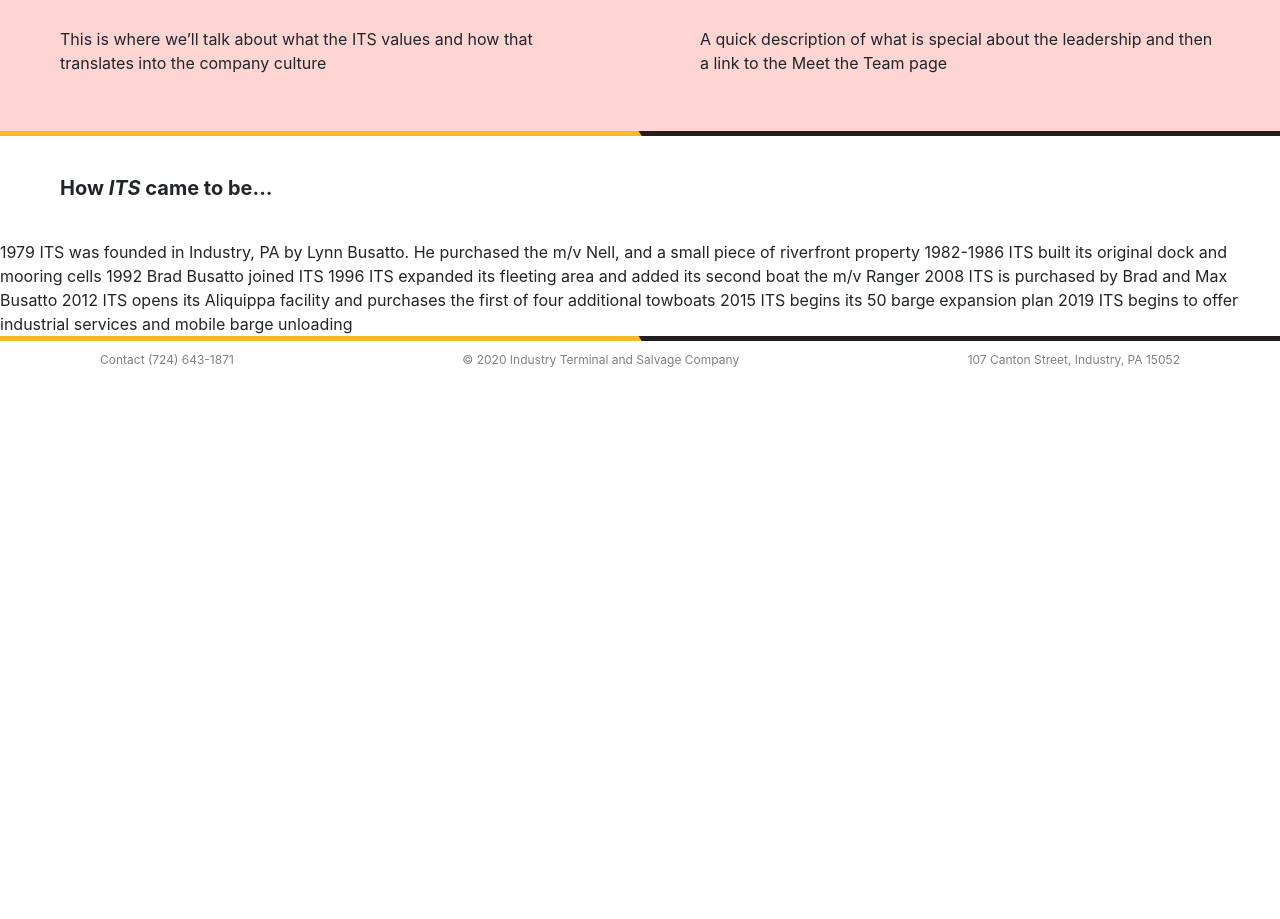
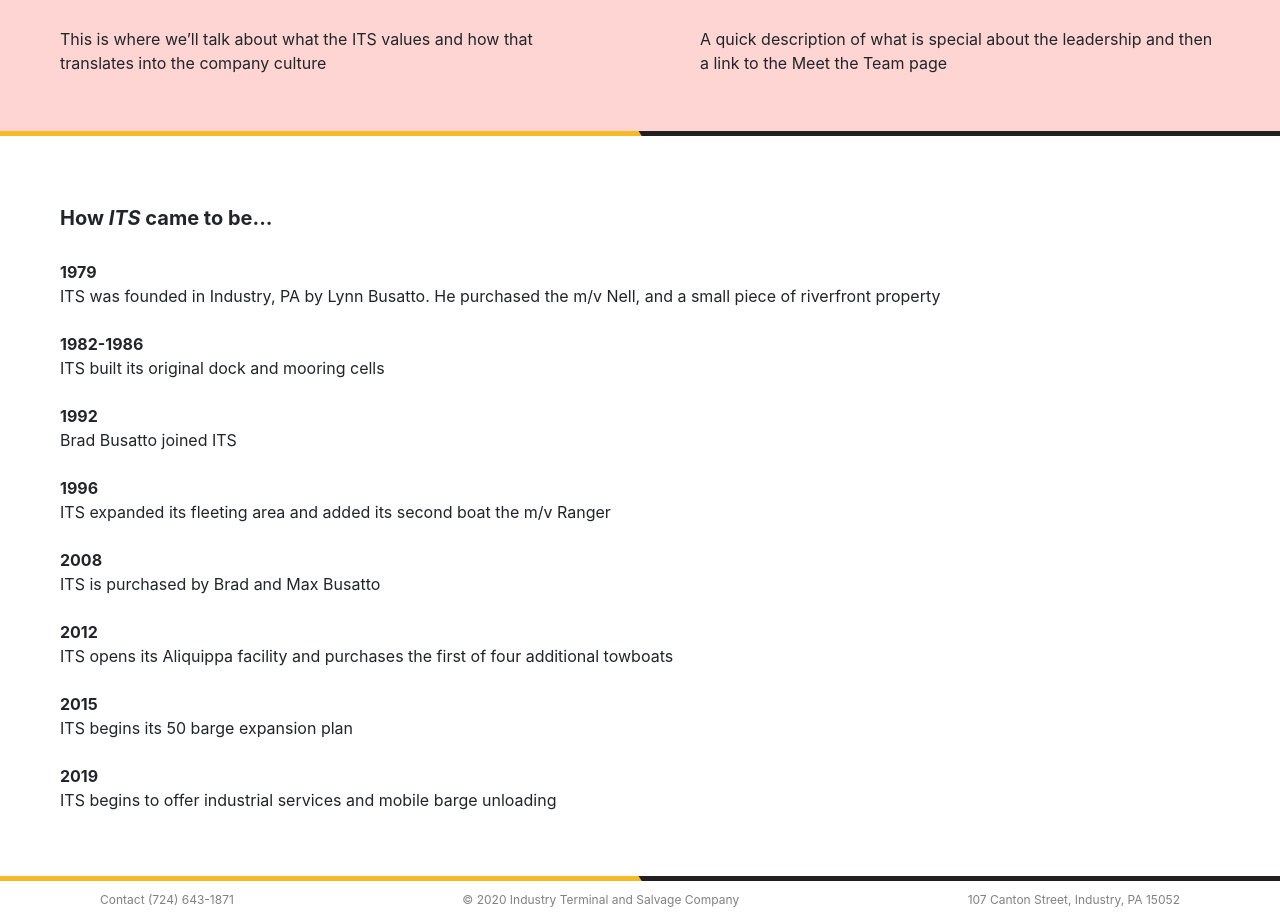
Before and after one commit to alex-bellomo/salvage, a plain HTML site: page about.html in a window 1280 px wide. Shown: the part 1069-1988 px from the top of the page. Before the commit the page ends 1448 px from the top, so only its background shows below. Drawn offline with nearby package versions, Linux system fonts and the light colour scheme.

Commit message:
timeline first pass

```diff
--- a/about.html
+++ b/about.html
@@ -86,25 +86,25 @@
     </div>
     <div class="divider"><img alt="Divider" src="./assets/divider.png"/></div>
     <div id="second-boxes" class="container-fluid boxes-container">
-        <div class="row content-boxes">
+        <div class="content-boxes" id="timeline-box">
             <div class="header">
                 <h5><strong>How <i>ITS</i> came to be...</strong></h5>
             </div>
-            1979 ITS was founded in Industry, PA by Lynn Busatto.   He purchased the m/v Nell, and a small piece of riverfront property
+            <span>1979</span><br/> ITS was founded in Industry, PA by Lynn Busatto. He purchased the m/v Nell, and a small piece of riverfront property<br/><br/>
 
-            1982-1986 ITS built its original dock and mooring cells
+            <span>1982-1986</span><br/> ITS built its original dock and mooring cells<br/><br/>
 
-            1992 Brad Busatto joined ITS
+            <span>1992</span><br/> Brad Busatto joined ITS<br/><br/>
 
-            1996 ITS expanded its fleeting area and added its second boat the m/v Ranger
+            <span>1996</span><br/> ITS expanded its fleeting area and added its second boat the m/v Ranger<br/><br/>
 
-            2008 ITS is purchased by Brad and Max Busatto
+            <span>2008</span><br/> ITS is purchased by Brad and Max Busatto<br/><br/>
 
-            2012  ITS opens its Aliquippa facility and purchases the first of four additional towboats
+            <span>2012</span><br/> ITS opens its Aliquippa facility and purchases the first of four additional towboats<br/><br/>
 
-            2015 ITS begins its 50 barge expansion plan
+            <span>2015</span><br/> ITS begins its 50 barge expansion plan<br/><br/>
 
-            2019 ITS begins to offer industrial services and mobile barge unloading
+            <span>2019</span><br/> ITS begins to offer industrial services and mobile barge unloading<br/><br/>
         </div>
     </div>
     <div class="divider"><img alt="Divider" src="./assets/divider.png"/></div>
--- a/assets/css/about.scss
+++ b/assets/css/about.scss
@@ -4,3 +4,16 @@
         margin-top: auto;
     }
 }
+
+#timeline-box {
+    padding: 40px 60px;
+
+    .header {
+        padding: 30px 0;
+    }
+
+    span {
+        font-weight: bold;
+        padding-right: 20px;
+    }
+}
--- a/assets/css/family.scss
+++ b/assets/css/family.scss
@@ -17,12 +17,13 @@
     .employee {
         display: flex;
         align-items: center;
-        border-top: 4px solid #F5BA25;
+        border-top: 8px solid #F5BA25;
         padding: 20px;
 
         img {
-            height: 100px;
+            height: 150px;
             margin: 20px 40px;
+            border-radius: 5px;
         }
 
     }
```
Also changed, not shown: family.html (+5 -5 lines), assets/Brad on Marne B.jpeg (added), assets/Colin Checkan.jpg (added), assets/Don Checkan.jpg (added), assets/Mike Dunkerley.jpeg (added), assets/Shane Checkan.jpeg (added), assets/css/about.css, assets/css/family.css.
